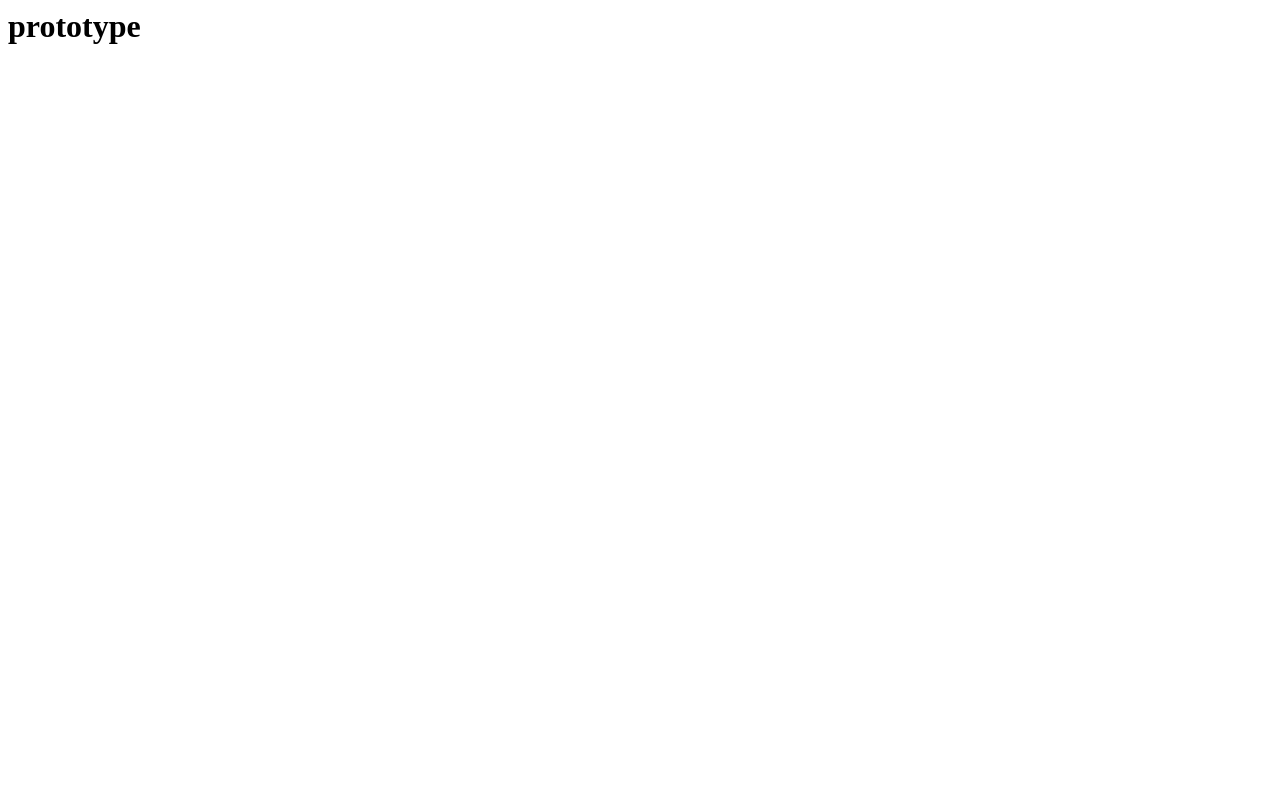
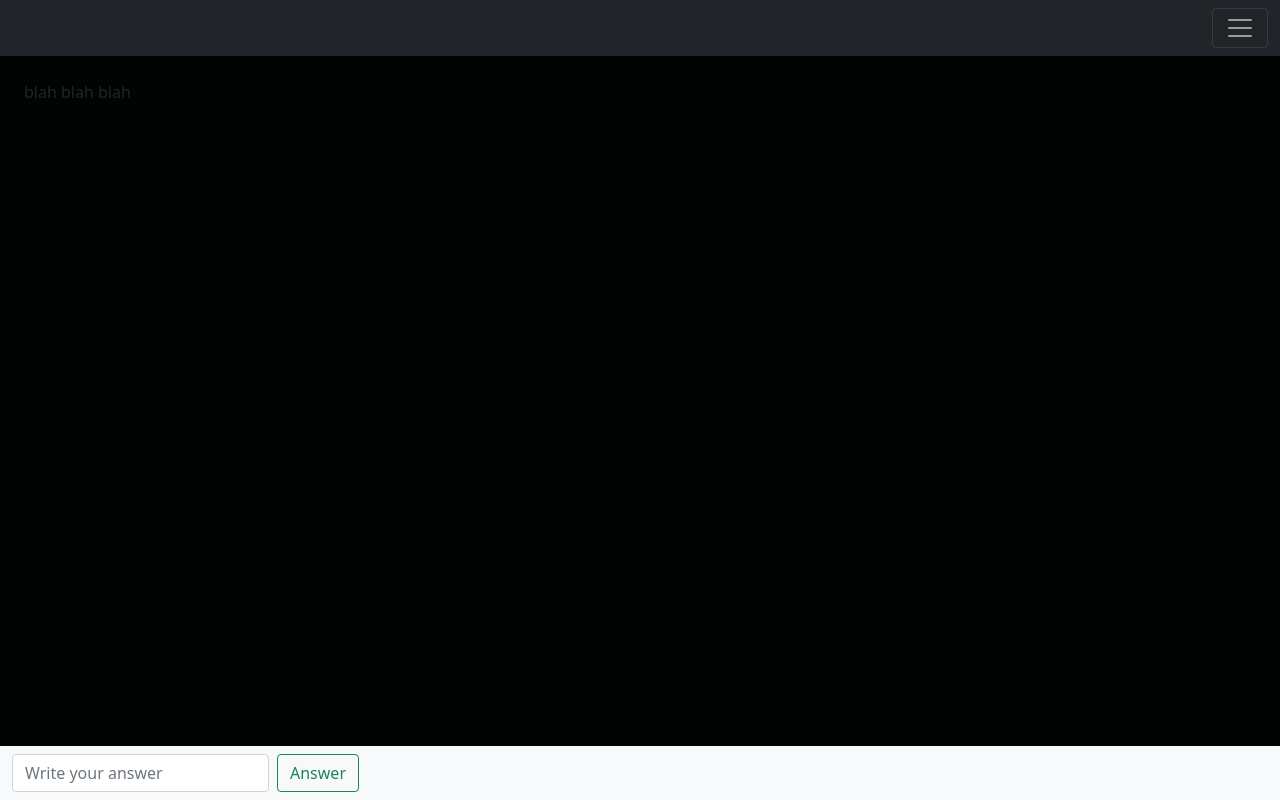
Before and after one commit to donkimc/prototype_1, a plain HTML site: page index.html in a window 1280 px wide. Drawn offline with nearby package versions, Linux system fonts and the light colour scheme.

Commit message:
initial submit

```diff
--- a/index.html
+++ b/index.html
@@ -1,3 +1,56 @@
-<html>
-<h1> prototype </h1>
+<!DOCTYPE html>
+<html lang="en" dir="ltr">
+  <head>
+    <meta charset="utf-8">
+    <link rel="stylesheet" href="style.css">
+    <!-- bootstrap css -->
+    <link href="https://cdn.jsdelivr.net/npm/bootstrap@5.0.2/dist/css/bootstrap.min.css" rel="stylesheet" integrity="sha384-EVSTQN3/azprG1Anm3QDgpJLIm9Nao0Yz1ztcQTwFspd3yD65VohhpuuCOmLASjC" crossorigin="anonymous">
+
+    <title>escape room</title>
+  </head>
+  <body>
+    <!-- <nav class="navbar navbar-expand-lg navbar-light bg-light"> -->
+    <div class="page">
+    <nav class="navbar navbar-dark bg-dark">
+      <div class="container-fluid">
+        <a class="navbar-brand" href="#"></a>
+        <button class="navbar-toggler" type="button" data-bs-toggle="collapse" data-bs-target="#navbarNavDropdown" aria-controls="navbarNavDropdown" aria-expanded="false" aria-label="Toggle navigation">
+          <span class="navbar-toggler-icon"></span>
+        </button>
+        <div class="collapse navbar-collapse" id="navbarNavDropdown">
+          <ul class="navbar-nav">
+            <li class="nav-item">
+              <a class="nav-link active" aria-current="page" href="#">Home</a>
+            </li>
+            <li class="nav-item">
+              <a class="nav-link" href="#">Room 1</a>
+            </li>
+            <li class="nav-item">
+              <a class="nav-link" href="#">Room 2</a>
+            </li>
+            <!-- <li class="nav-item dropdown">
+              <a class="nav-link dropdown-toggle" href="#" id="navbarDropdownMenuLink" role="button" data-bs-toggle="dropdown" aria-expanded="false">
+                Dropdown link
+              </a>
+            </li> -->
+          </ul>
+        </div>
+      </div>
+    </nav>
+    <div class="content">
+      <p>blah blah blah</p>
+    </div>
+        <nav class="navbar navbar-light bg-light">
+          <div class="answer container-fluid">
+            <form class="d-flex">
+              <input class="form-control me-2" type="Search" placeholder="Write your answer" aria-label="Search">
+              <button class="btn btn-outline-success" type="submit">Answer</button>
+            </form>
+          </div>
+        </nav>
+    </div>
+    <!-- bootstrap bundle -->
+    <script src="https://cdn.jsdelivr.net/npm/bootstrap@5.0.2/dist/js/bootstrap.bundle.min.js" integrity="sha384-MrcW6ZMFYlzcLA8Nl+NtUVF0sA7MsXsP1UyJoMp4YLEuNSfAP+JcXn/tWtIaxVXM" crossorigin="anonymous"></script>
+    <script src="script.js"></script>
+  </body>
 </html>
--- /dev/null
+++ b/style.css
@@ -0,0 +1,22 @@
+
+body {
+  background-image: url('background.png');
+  background-repeat: no-repeat;
+  background-attachment: fixed;
+  background-size: cover;
+}
+
+.answer {
+  flex-direction: row;
+  flex: 1;
+}
+
+.page {
+  display: flex;
+  flex-direction: column;
+  min-height: 100vh;
+}
+.content {
+  flex: 1 auto;
+  padding: 1.5rem;
+}
```
Also changed, not shown: background.png (added).
